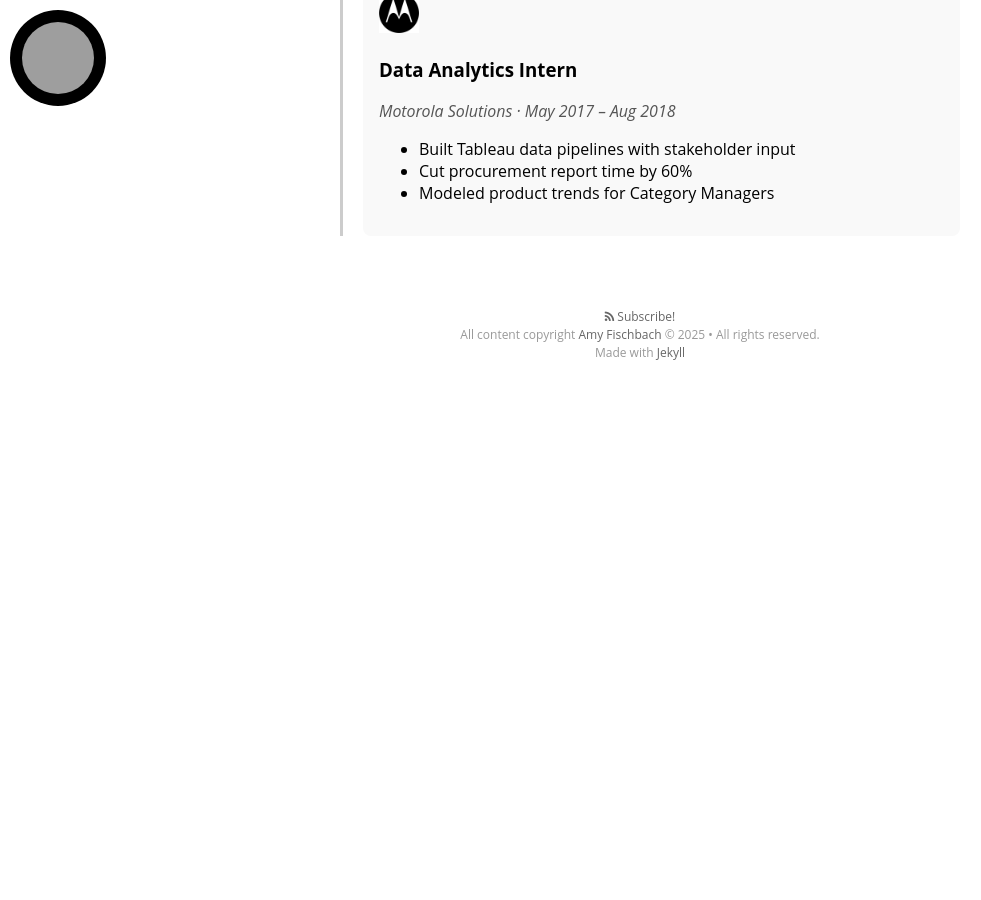
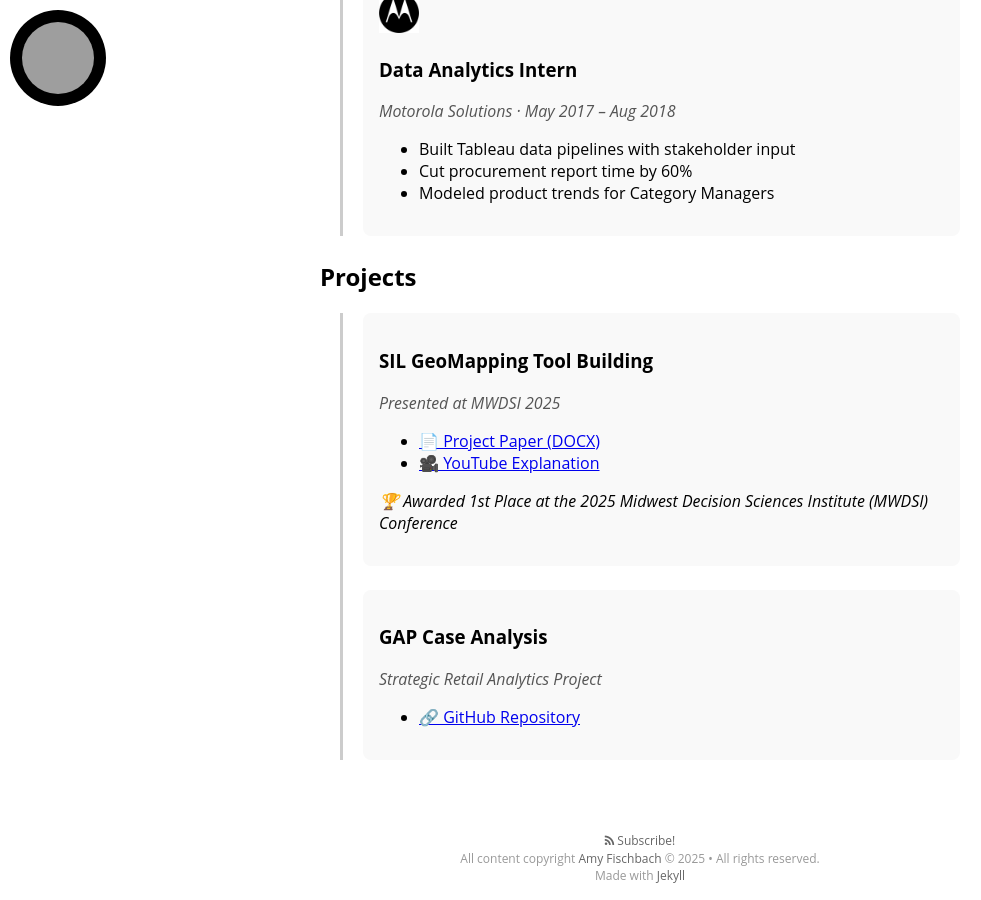
Before and after one commit to AmyFischbach/AmyFischbach.github.io, a Jekyll site: the page built from index.html, in a window 1280 px wide and 900 px high, scrolled down 2165 px. Shown: the whole window, without its empty margins (0-981 px from the left). Built offline with Jekyll 4.4.1, drawn with Linux system fonts in a browser that asks for light colours; nearby versions of some CDN libraries; some web fonts are replaced; the list of posts is cut into pages by our own code; before the commit the page ends 2574 px from its top, so only the background shows below that; grey boxes are pictures that could not be loaded.

Commit message:
Update index.html

```diff
--- a/index.html
+++ b/index.html
@@ -132,6 +131,50 @@ title: Home
 
     </div>
   </section>
+<section>
+  <h2>Projects</h2>
+  <div class="timeline">
+
+    <div class="job-card">
+      <div class="details">
+        <h3>SIL GeoMapping Tool Building</h3>
+        <div class="meta">
+          <em>Presented at MWDSI 2025</em>
+        </div>
+        <ul>
+          <li>
+            <a href="/assets/docs/Mapping the Path to Translations Empowering SIL to Reach New Frontiers in Language Translations.docx" target="_blank">
+              📄 Project Paper (DOCX)
+            </a>
+          </li>
+          <li>
+            <a href="https://www.youtube.com/watch?v=NL5knCowE5g" target="_blank">
+              🎥 YouTube Explanation
+            </a>
+          </li>
+        </ul>
+        <p><em>🏆 Awarded 1st Place at the 2025 Midwest Decision Sciences Institute (MWDSI) Conference</em></p>
+      </div>
+    </div>
+
+    <div class="job-card">
+      <div class="details">
+        <h3>GAP Case Analysis</h3>
+        <div class="meta">
+          <em>Strategic Retail Analytics Project</em>
+        </div>
+        <ul>
+          <li>
+            <a href="https://github.com/AmyFischbach/GAP_case_analysis" target="_blank">
+              🔗 GitHub Repository
+            </a>
+          </li>
+        </ul>
+      </div>
+    </div>
+
+  </div>
+</section>
 
 </main>
 
```
Also changed, not shown: other parts of index.html (+0 -1 lines). Lines whose indentation alone changed are shown as unchanged.
